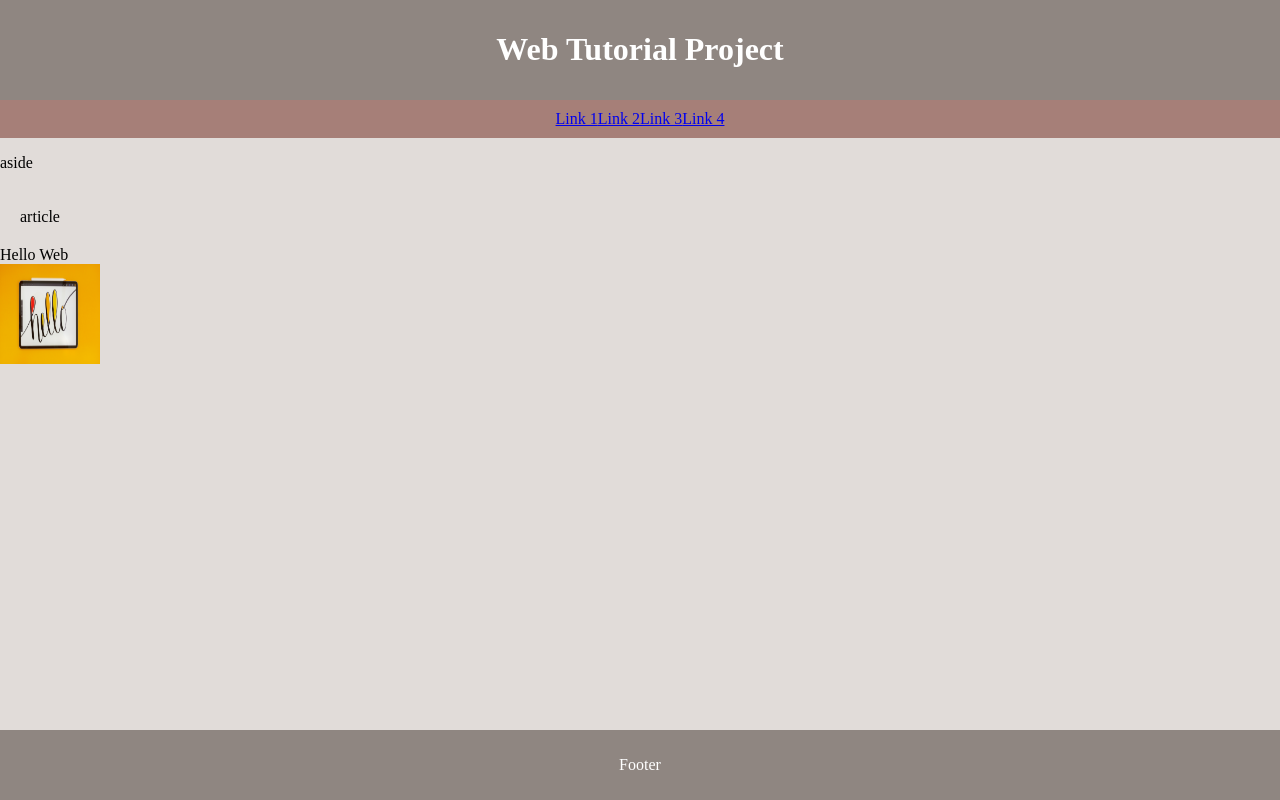
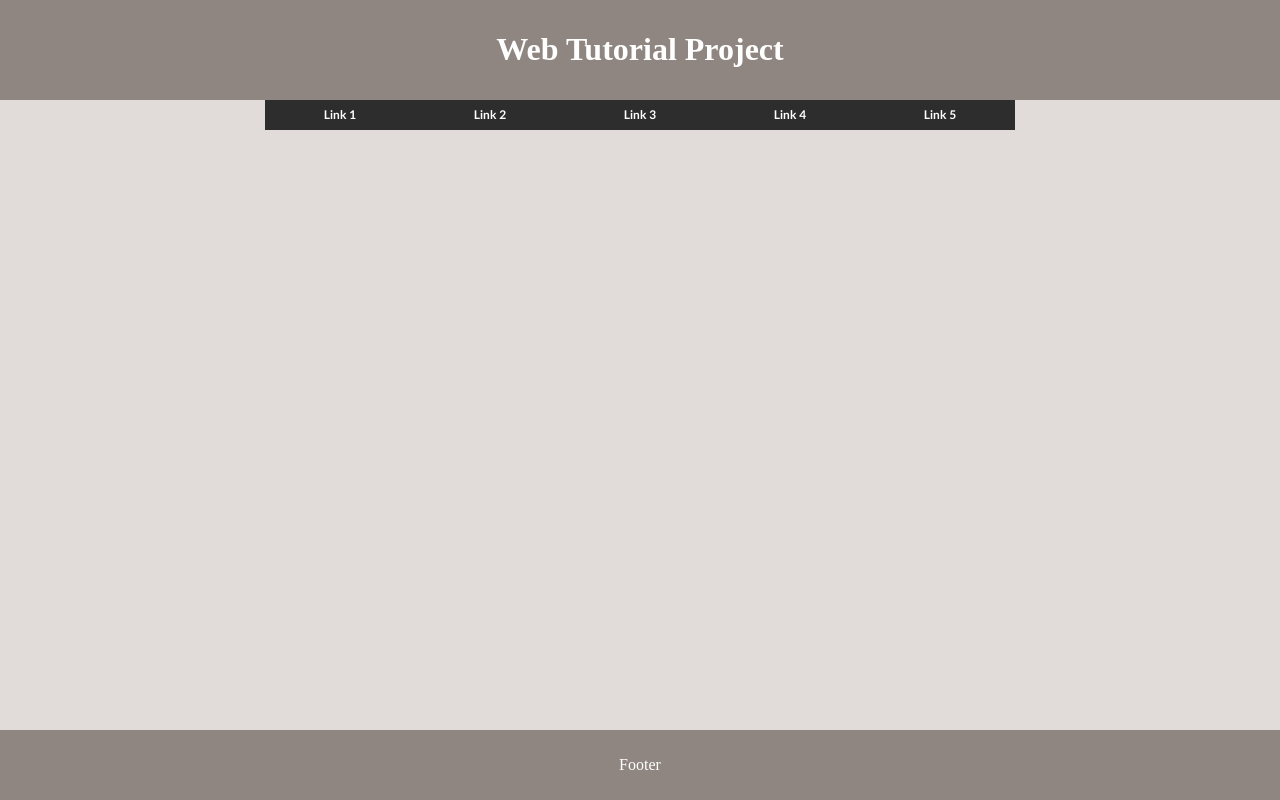
Before and after one commit to timetale1457/nextjs, a Next.js app in the folder aws-web/: page / in a window 1280 px wide. Built offline with nearby package versions, Linux system fonts and the light colour scheme.

Commit message:
commit 필요 없는 항목 정리.

```diff
--- a/aws-web/src/app/globals.css
+++ b/aws-web/src/app/globals.css
@@ -1,5 +1,6 @@
-h1.title a {
-  text-decoration: none;
+html {
+  background-color: #E1DCD9; /* Change to desired background color */
+  height: 100%;
 }
 
 header {
@@ -23,12 +24,6 @@ footer {
   width: 100%;
 }
 
-nav {
-  background-color: #A67F78;
-  color: white;
-  padding: 10px 0;
-  text-align: center;
-}
 
 body {
   margin: 0;
@@ -36,7 +31,48 @@ body {
   height: 100%;
 }
 
-html {
-  background-color: #E1DCD9; /* Change to desired background color */
-  height: 100%;
+
+
+.nav {
+  margin: 0 auto;
+  height: 30px;
+  width: 850px;
+  display: flex;
+  justify-content: space-around;
 }
+
+.nav ul li {
+  list-style: none;
+  color: white;
+  background-color: #2d2d2d;
+  float: left;
+  line-height: 30px;
+  vertical-align: middle;
+  text-align: center;
+}
+
+.nav ul {
+  padding: 0;
+  margin: 0;
+  display: flex;
+  justify-content: space-around;
+}
+
+.nav .menu-link {
+  text-decoration: none;
+  color: white;
+  display: block;
+  width: 150px;
+  font-size: 12px;
+  font-weight: bold;
+  font-family: "Trebuchet MS", Dotum, Arial;
+}
+
+.nav .menuLink:hover {
+  color: red;
+  background-color: #4d4d4d;
+}
+
+h1.title a {
+  text-decoration: none;
+}
--- a/aws-web/src/app/layout.tsx
+++ b/aws-web/src/app/layout.tsx
@@ -19,20 +19,19 @@ export default function RootLayout({
         <header>
           <h1>Web Tutorial Project</h1>
         </header>
-        <nav>
-            <Link href="/Link/1">Link 1</Link>
-            <Link href="/Link/2">Link 2</Link>
-            <Link href="/Link/3">Link 3</Link>
-            <Link href="/Link/4">Link 4</Link>
+        <nav className="nav">
+          <ul>
+            <li><Link className="menu-link" href="/Link/1">Link 1</Link></li>
+            <li><Link className="menu-link" href="/Link/2">Link 2</Link></li>
+            <li><Link className="menu-link" href="/Link/3">Link 3</Link></li>
+            <li><Link className="menu-link" href="/Link/4">Link 4</Link></li>
+            <li><Link className="menu-link" href="/Link/5">Link 5</Link></li>
+          </ul>
         </nav>
-        <aside>
-          <p>aside</p>
-        </aside>
         <main>
-          <article>
-              article
-          </article>
-          {children}
+          <section>
+            {children}
+          </section>
         </main>
         <footer>
           <p>Footer</p>
--- a/aws-web/src/app/page.tsx
+++ b/aws-web/src/app/page.tsx
@@ -1,13 +1,6 @@
-import Link from "next/link";
-
 export default function Home() {
   return (
-    <section>
-      <main>
-        Hello Web
-        <br />
-        <img src="hello.jpg" width={100} height={100}></img>
-      </main>
-    </section>
+    <article>
+    </article>
   );
 }
```
